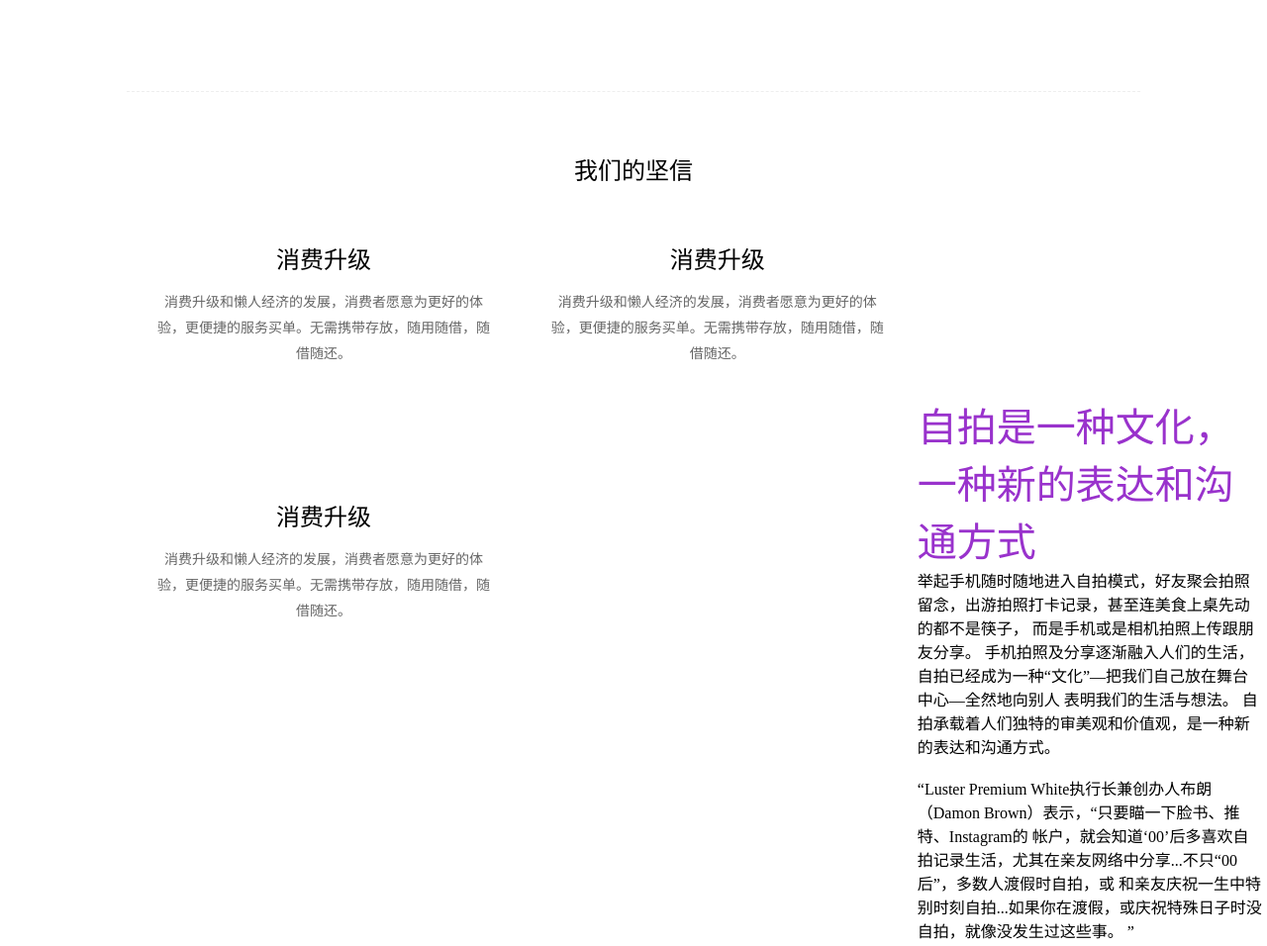
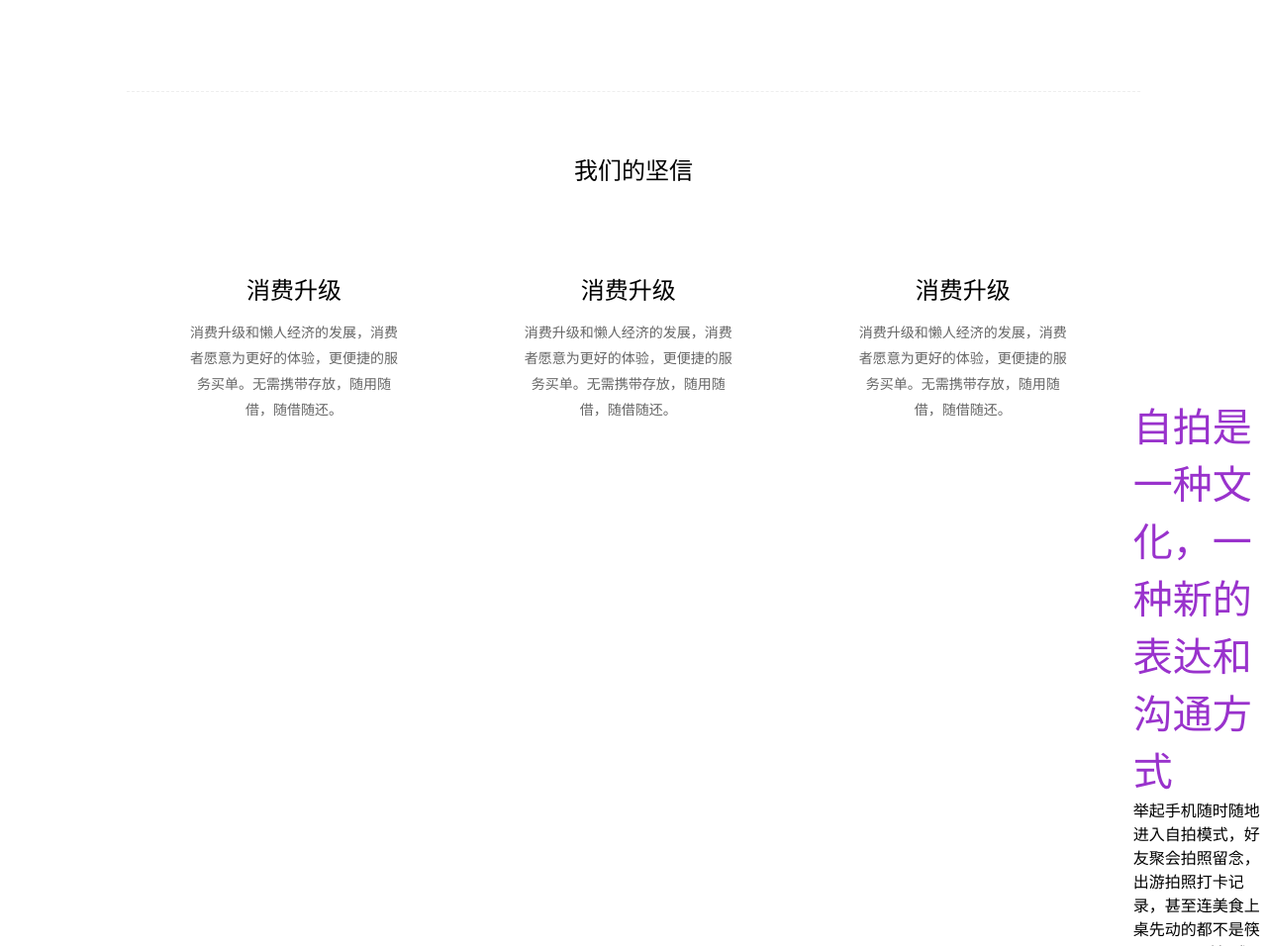
Before and after one commit to will-lzx/light, a Django app: page /home/about in a window 1280 px wide; the page is wider, and only the part inside the window is pictured. Shown: the part 1341-2297 px from the top of that part at 99% size. Run offline with Django 3.2, Linux system fonts and the light colour scheme.

Commit message:
调整官网首页

```diff
--- a/static/css/style.css
+++ b/static/css/style.css
@@ -167,4 +167,4 @@ body a { color: black; text-decoration: none; }
 .about_fg{width: 80%;margin: 0 auto;border-top: dashed 1px #eeeeee;}
 .hig_story{height: 320px;}
 .about_jx{width: 80%;margin: 50px auto;height: 200px;font-size: 14px;line-height: 26px;color: #666666;text-align: center;}
-.about_jx_con{width: 33%;height: 100%;text-align: center;float: left;padding: 30px;}
+.about_jx_con{width: 21%;height: 100%;text-align: center;float: left;padding: 6%;}
```
